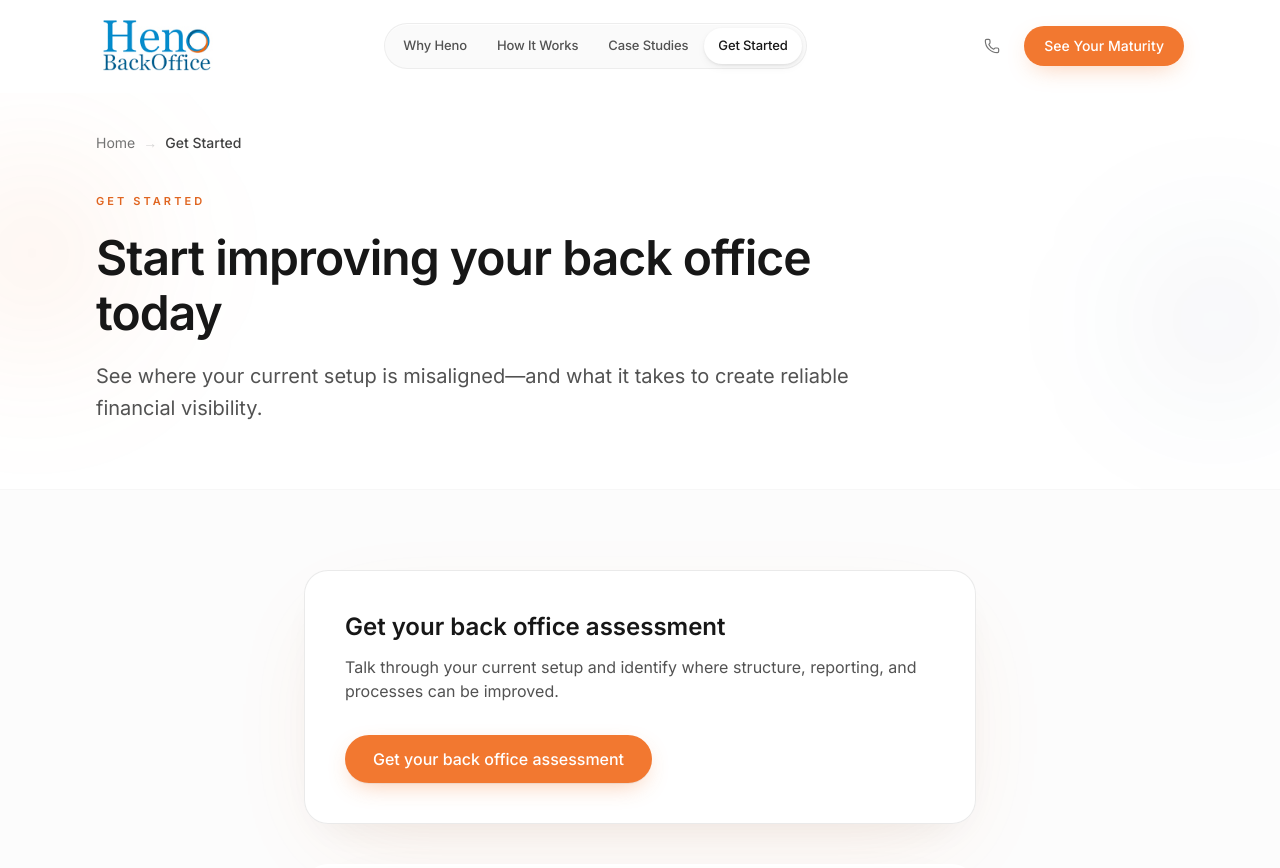
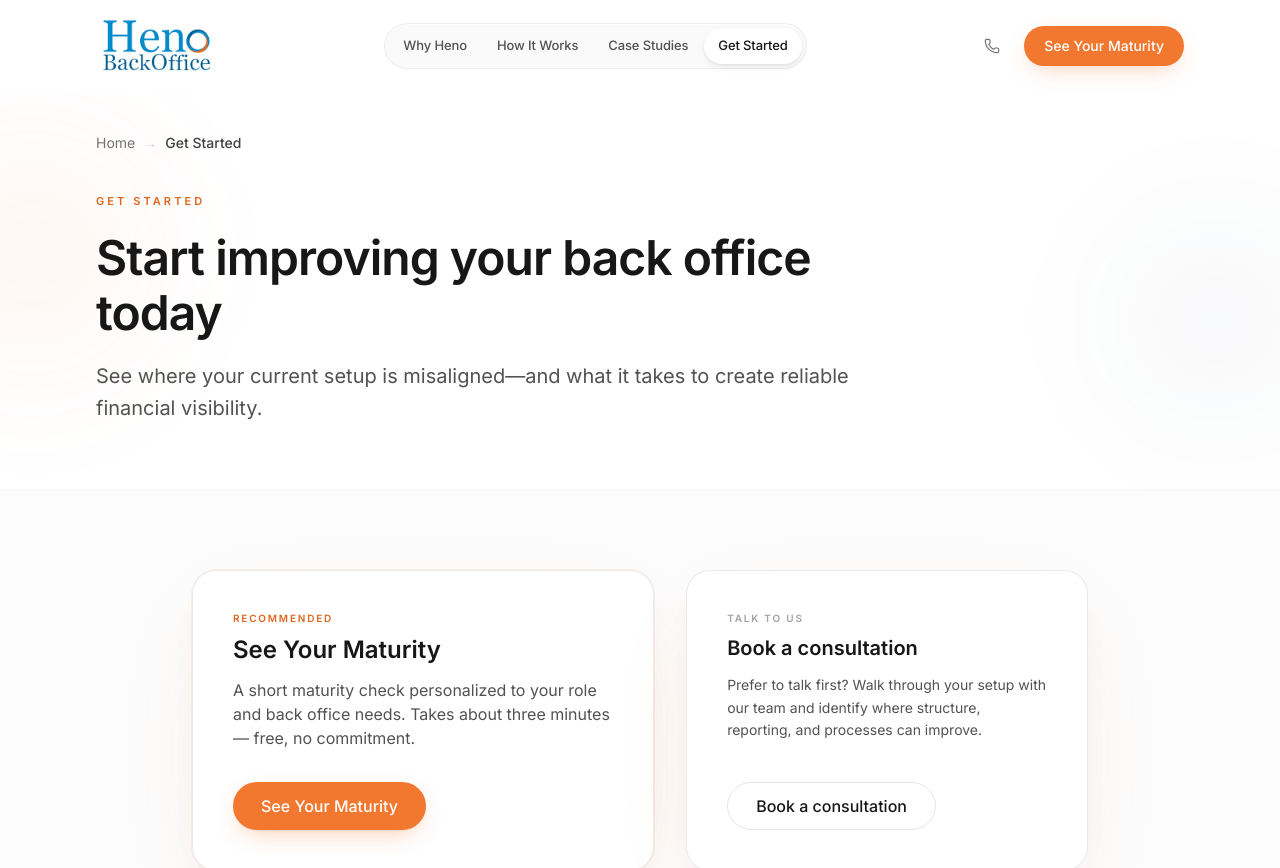
Before and after one commit to Gcdecker-prog/henoback-website, a Next.js app: page /get-started in a window 1280 px wide. Shown: the top 868 px of the page. Built offline with nearby package versions, Linux system fonts and the light colour scheme; no server answers.

Commit message:
Route assessment CTAs to go.ifiprofessionals.com with env-driven paths and UTM handoff

```diff
--- a/app/get-started/page.tsx
+++ b/app/get-started/page.tsx
@@ -32,7 +32,7 @@ export default function GetStartedPage() {
 
       <section className="bg-neutral-50/50 py-12 sm:py-16 lg:py-20">
         <Container>
-          <GetStartedPaths consultation={paths.consultation} />
+          <GetStartedPaths assessment={paths.assessment} consultation={paths.consultation} />
 
           <Reveal>
             <div className={cn(glass(), 'mx-auto mt-10 max-w-2xl px-6 py-5 text-center sm:px-8')}>
--- a/components/layout/Footer.tsx
+++ b/components/layout/Footer.tsx
@@ -4,7 +4,7 @@ import { Container } from '@/components/layout/Container';
 import { GtmOutboundLink } from '@/components/gtm/GtmOutboundLink';
 import { navItems } from '@/lib/nav';
 import { primaryCta, siteConfig } from '@/lib/site-config';
-import { consultationIntakeUrl } from '@/lib/gtm-links';
+import { assessmentUrl } from '@/lib/gtm-links';
 
 export function Footer() {
   return (
@@ -60,7 +60,7 @@ export function Footer() {
             <Suspense
               fallback={
                 <a
-                  href={consultationIntakeUrl({ content: 'footer-link' })}
+                  href={assessmentUrl({ content: 'footer-link' })}
                   className="mt-4 inline-flex text-sm font-medium text-heno-orange-600"
                 >
                   {primaryCta.label} →
@@ -68,7 +68,7 @@ export function Footer() {
               }
             >
               <GtmOutboundLink
-                href={consultationIntakeUrl({ content: 'footer-link' })}
+                href={assessmentUrl({ content: 'footer-link' })}
                 className="mt-4 inline-flex text-sm font-medium text-heno-orange-600 hover:text-heno-orange-700"
               >
                 {primaryCta.label} →
--- a/components/marketing/ClosingCtaBand.tsx
+++ b/components/marketing/ClosingCtaBand.tsx
@@ -22,7 +22,7 @@ export function ClosingCtaBand() {
           </h2>
           <p className="mx-auto mt-4 max-w-xl text-neutral-300">{homeClosingCta.body}</p>
           <GtmOutboundButton
-            href={pageCtaUrl('home', 'consultation', { content: 'footer-cta' })}
+            href={pageCtaUrl('home', 'assessment', { content: 'footer-cta' })}
             size="lg"
             className="mt-8"
           >
--- a/components/marketing/GetStartedPaths.tsx
+++ b/components/marketing/GetStartedPaths.tsx
@@ -2,7 +2,8 @@
 
 import { motion, useReducedMotion } from 'framer-motion';
 import { GtmOutboundButton } from '@/components/gtm/GtmOutboundButton';
-import { consultationIntakeUrl } from '@/lib/gtm-links';
+import { assessmentUrl, consultationIntakeUrl } from '@/lib/gtm-links';
+import { brandUi } from '@/lib/ui/brand-ui';
 import { glassPanelElevated } from '@/lib/ui/glass';
 import { cn } from '@/lib/cn';
 import { staggerContainer, staggerItem } from '@/lib/motion/variants';
@@ -10,44 +11,66 @@ import { staggerContainer, staggerItem } from '@/lib/motion/variants';
 type Path = {
   title: string;
   body: string;
+  cta: string;
 };
 
 type GetStartedPathsProps = {
+  assessment: Path;
   consultation: Path;
 };
 
 const cardShell = cn(
   glassPanelElevated,
-  'group relative mx-auto flex max-w-2xl flex-col overflow-hidden p-8 sm:p-10',
+  'group relative flex flex-col overflow-hidden p-8 sm:p-10',
   'border-neutral-200/80 transition-[transform,box-shadow,border-color] duration-500',
   'hover:-translate-y-0.5 hover:border-heno-orange-200/70',
   'hover:shadow-[0_28px_64px_-22px_rgba(242,120,48,0.14),0_12px_32px_-14px_rgba(23,23,23,0.08)]',
 );
 
-export function GetStartedPaths({ consultation }: GetStartedPathsProps) {
+export function GetStartedPaths({ assessment, consultation }: GetStartedPathsProps) {
   const reduce = useReducedMotion();
 
   return (
     <motion.div
-      className="mx-auto max-w-2xl"
+      className="mx-auto grid max-w-4xl gap-6 lg:grid-cols-[1.15fr_1fr] lg:gap-8"
       initial={reduce ? false : 'hidden'}
       whileInView="visible"
       viewport={{ once: true, margin: '-40px' }}
       variants={staggerContainer}
     >
-      <motion.article variants={staggerItem} className={cardShell}>
-        <h2 className="text-h2 font-semibold text-neutral-900">{consultation.title}</h2>
+      <motion.article variants={staggerItem} className={cn(cardShell, 'ring-1 ring-heno-orange-500/10')}>
+        <p className={cn('text-[10px] font-semibold uppercase tracking-[0.18em]', brandUi.eyebrow)}>
+          Recommended
+        </p>
+        <h2 className="mt-2 text-h2 font-semibold text-neutral-900">{assessment.title}</h2>
         <p className="mt-3 flex-1 text-sm leading-relaxed text-neutral-600 sm:text-base">
-          {consultation.body}
+          {assessment.body}
         </p>
 
         <GtmOutboundButton
-          href={consultationIntakeUrl({ content: 'get-started-primary' })}
+          href={assessmentUrl({ content: 'get-started-assessment' })}
           variant="primary"
           size="lg"
           className="mt-8 w-full sm:w-fit"
         >
-          {consultation.title}
+          {assessment.cta}
+        </GtmOutboundButton>
+      </motion.article>
+
+      <motion.article variants={staggerItem} className={cardShell}>
+        <p className="text-[10px] font-semibold uppercase tracking-[0.18em] text-neutral-400">
+          Talk to us
+        </p>
+        <h2 className="mt-2 text-lg font-semibold text-neutral-900 sm:text-xl">{consultation.title}</h2>
+        <p className="mt-3 flex-1 text-sm leading-relaxed text-neutral-600">{consultation.body}</p>
+
+        <GtmOutboundButton
+          href={consultationIntakeUrl({ content: 'get-started-consultation' })}
+          variant="secondary"
+          size="lg"
+          className="mt-8 w-full sm:w-fit"
+        >
+          {consultation.cta}
         </GtmOutboundButton>
       </motion.article>
     </motion.div>
--- a/components/marketing/MaturityAssessmentTeaser.tsx
+++ b/components/marketing/MaturityAssessmentTeaser.tsx
@@ -4,12 +4,12 @@ import { Suspense, useState } from 'react';
 import { ArrowRight } from 'lucide-react';
 import { motion, AnimatePresence } from 'framer-motion';
 import { MaturityResponseDashboard } from '@/components/marketing/MaturityResponseDashboard';
-import {
-  maturityAssessmentTeaser,
-  maturityResponses,
-} from '@/lib/content/maturity-assessment';
+import { maturityResponses } from '@/lib/content/maturity-assessment';
 import { heroAt, heroDelay, heroGlassPhoto } from '@/lib/motion/hero-timeline';
 import { useHeroEntrance } from '@/lib/motion/use-hero-entrance';
+import { GtmOutboundLink } from '@/components/gtm/GtmOutboundLink';
+import { maturityAssessmentTeaser } from '@/lib/content/maturity-assessment';
+import { assessmentUrl } from '@/lib/gtm-links';
 import { brandUi } from '@/lib/ui/brand-ui';
 import { cn } from '@/lib/cn';
 
@@ -134,7 +134,12 @@ export function MaturityAssessmentTeaser({ className }: MaturityAssessmentTeaser
           </Suspense>
 
           {step === 0 ? (
-            <p className="mt-4 text-center text-[11px] leading-relaxed text-neutral-400">{footer}</p>
+            <GtmOutboundLink
+              href={assessmentUrl({ content: 'hero-teaser-footer' })}
+              className="mt-4 block text-center text-[11px] font-medium leading-relaxed text-neutral-400 transition-colors hover:text-heno-orange-600"
+            >
+              {footer} →
+            </GtmOutboundLink>
           ) : null}
         </div>
       </div>
--- a/lib/content/get-started-page.ts
+++ b/lib/content/get-started-page.ts
@@ -1,14 +1,21 @@
-import { primaryCta } from '@/lib/site-config';
+import { headerCta, secondaryCta } from '@/lib/site-config';
 
-/** Get Started hub — approved messaging refresh (June 2026). */
+/** Get Started hub — hands off to GTM assessment + intake (no forms on this site). */
 export const getStartedPage = {
   headline: 'Start improving your back office today',
   subheadline:
     'See where your current setup is misaligned—and what it takes to create reliable financial visibility.',
   paths: {
+    assessment: {
+      title: headerCta.label,
+      body: 'A short maturity check personalized to your role and back office needs. Takes about three minutes — free, no commitment.',
+      cta: headerCta.label,
+    },
     consultation: {
-      title: primaryCta.label,
-      body: 'Talk through your current setup and identify where structure, reporting, and processes can be improved.',
+      title: 'Book a consultation',
+      body: 'Prefer to talk first? Walk through your setup with our team and identify where structure, reporting, and processes can improve.',
+      cta: 'Book a consultation',
     },
+    secondaryLabel: secondaryCta.label,
   },
 } as const;
--- a/lib/gtm-links.ts
+++ b/lib/gtm-links.ts
@@ -64,12 +64,10 @@ export function consultationIntakeUrl(utm?: GtmUtmParams, ctx?: AttributionConte
   );
 }
 
+const GTM_ASSESSMENT_PATH = process.env.NEXT_PUBLIC_GTM_ASSESSMENT_PATH ?? '/';
+
 export function assessmentUrl(utm?: GtmUtmParams, ctx?: AttributionContext): string {
-  return buildUrl(
-    '/journeys/outsource',
-    { content: 'assessment', ...utm },
-    ctx,
-  );
+  return buildUrl(GTM_ASSESSMENT_PATH, { content: 'assessment', ...utm }, ctx);
 }
 
 export function pageCtaUrl(
```
Also changed, not shown: 4 other files (tests, documents, lock files or other folders).
